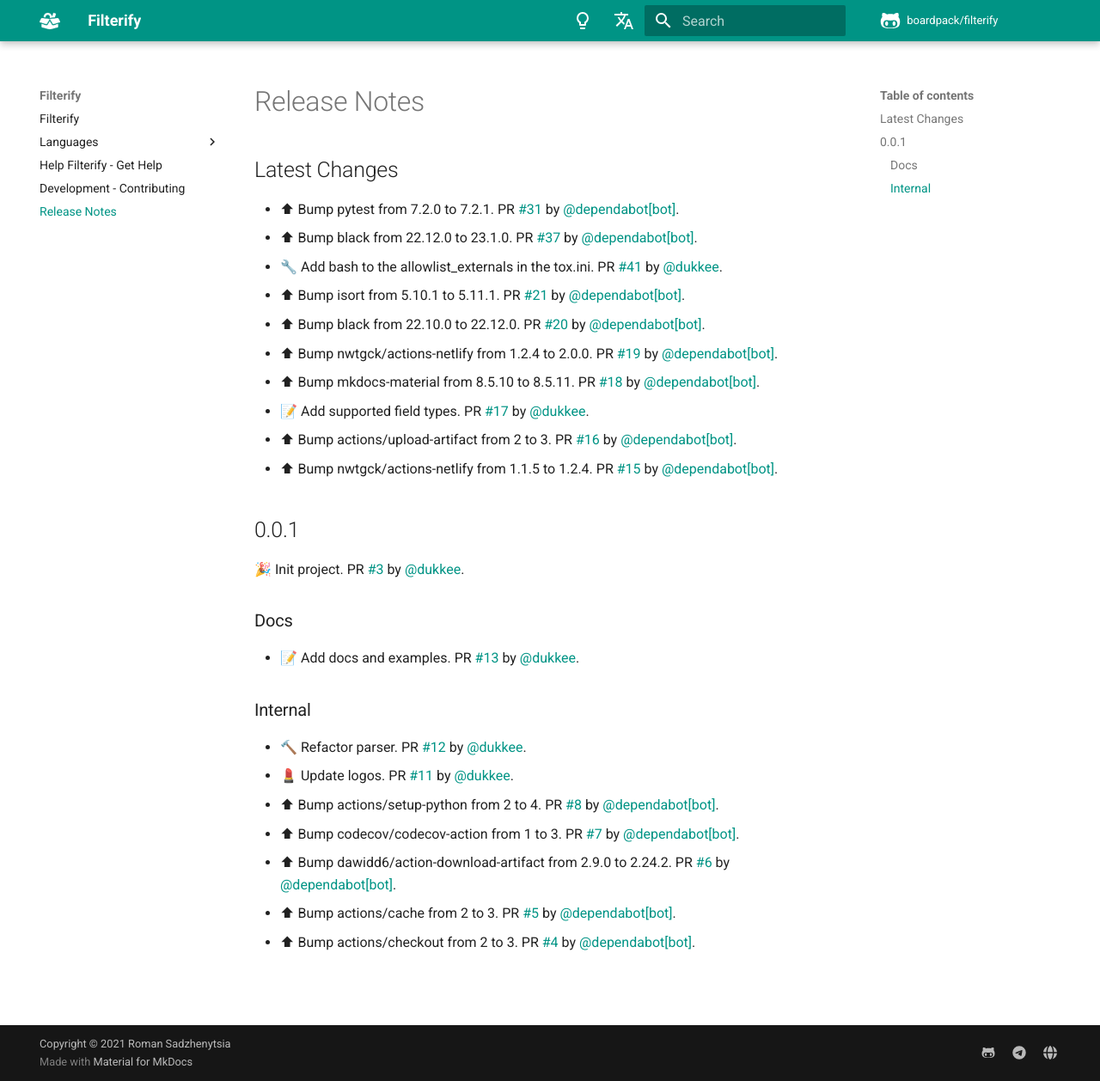
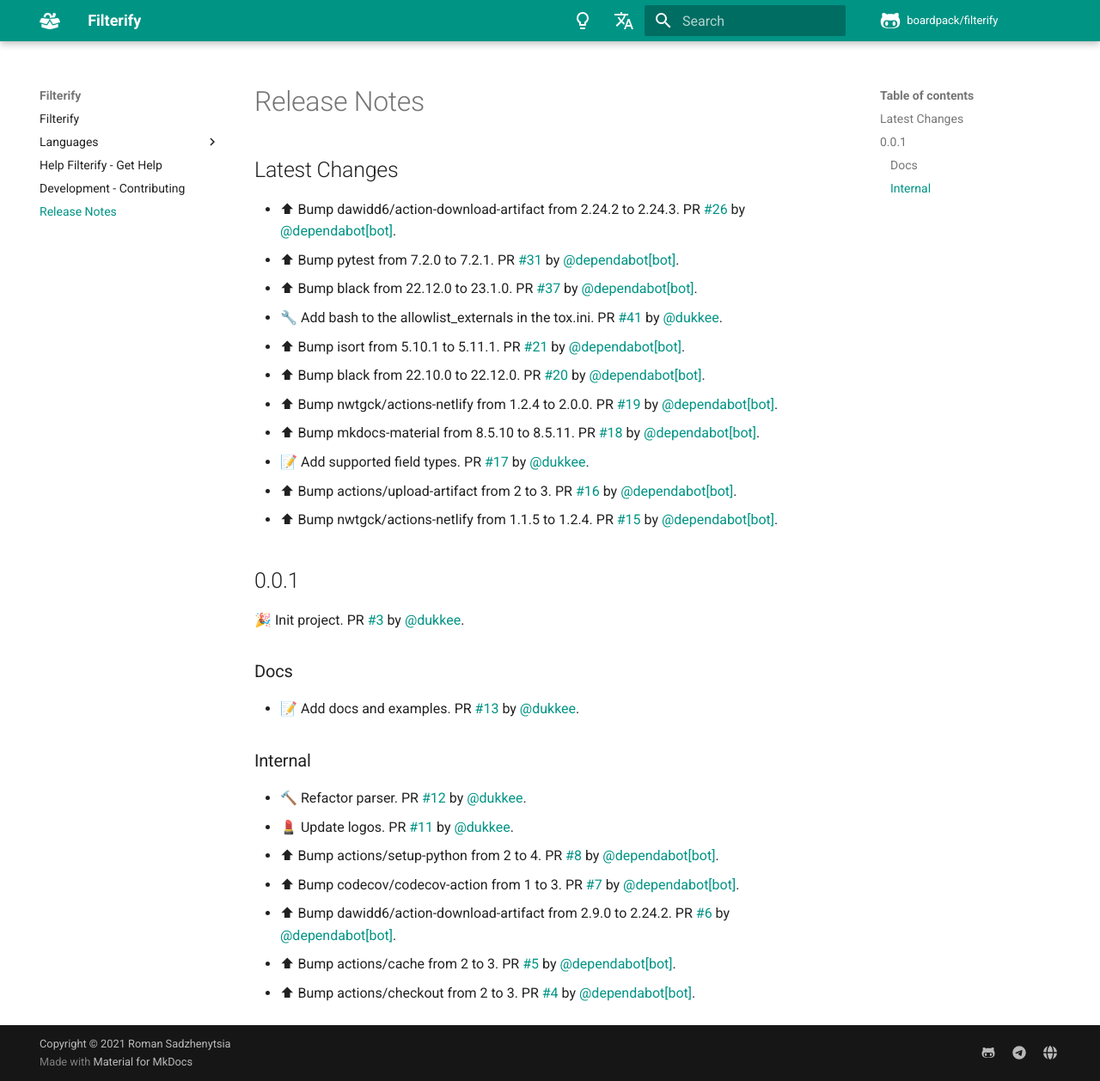
Before and after one commit to boardpack/filterify, an MkDocs documentation site: the page built from docs/en/docs/release-notes.md, in a window 1280 px wide and 1258 px high. Shown: the whole window at 86% size. Built offline with MkDocs 1.6.1 and Material for MkDocs 9.7.7, drawn with Linux system fonts in a browser that asks for light colours; comment, search, counter and statistics services are not loaded.

Commit message:
📝 Update release notes

```diff
--- a/docs/en/docs/release-notes.md
+++ b/docs/en/docs/release-notes.md
@@ -2,6 +2,7 @@
 
 ## Latest Changes
 
+* ⬆ Bump dawidd6/action-download-artifact from 2.24.2 to 2.24.3. PR [#26](https://github.com/boardpack/filterify/pull/26) by [@dependabot[bot]](https://github.com/apps/dependabot).
 * ⬆ Bump pytest from 7.2.0 to 7.2.1. PR [#31](https://github.com/boardpack/filterify/pull/31) by [@dependabot[bot]](https://github.com/apps/dependabot).
 * ⬆ Bump black from 22.12.0 to 23.1.0. PR [#37](https://github.com/boardpack/filterify/pull/37) by [@dependabot[bot]](https://github.com/apps/dependabot).
 * 🔧 Add bash to the allowlist_externals in the tox.ini. PR [#41](https://github.com/boardpack/filterify/pull/41) by [@dukkee](https://github.com/dukkee).
```
